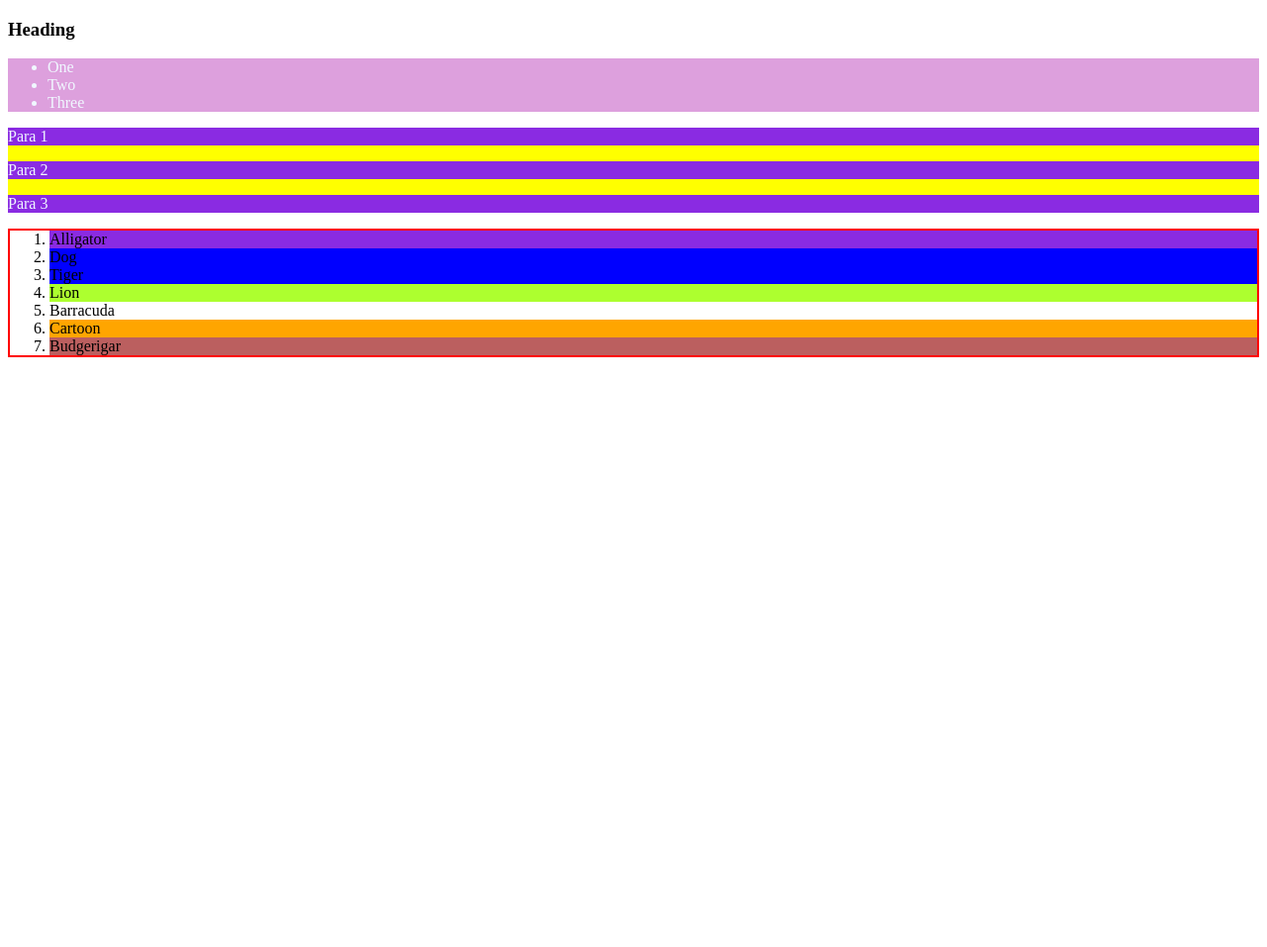
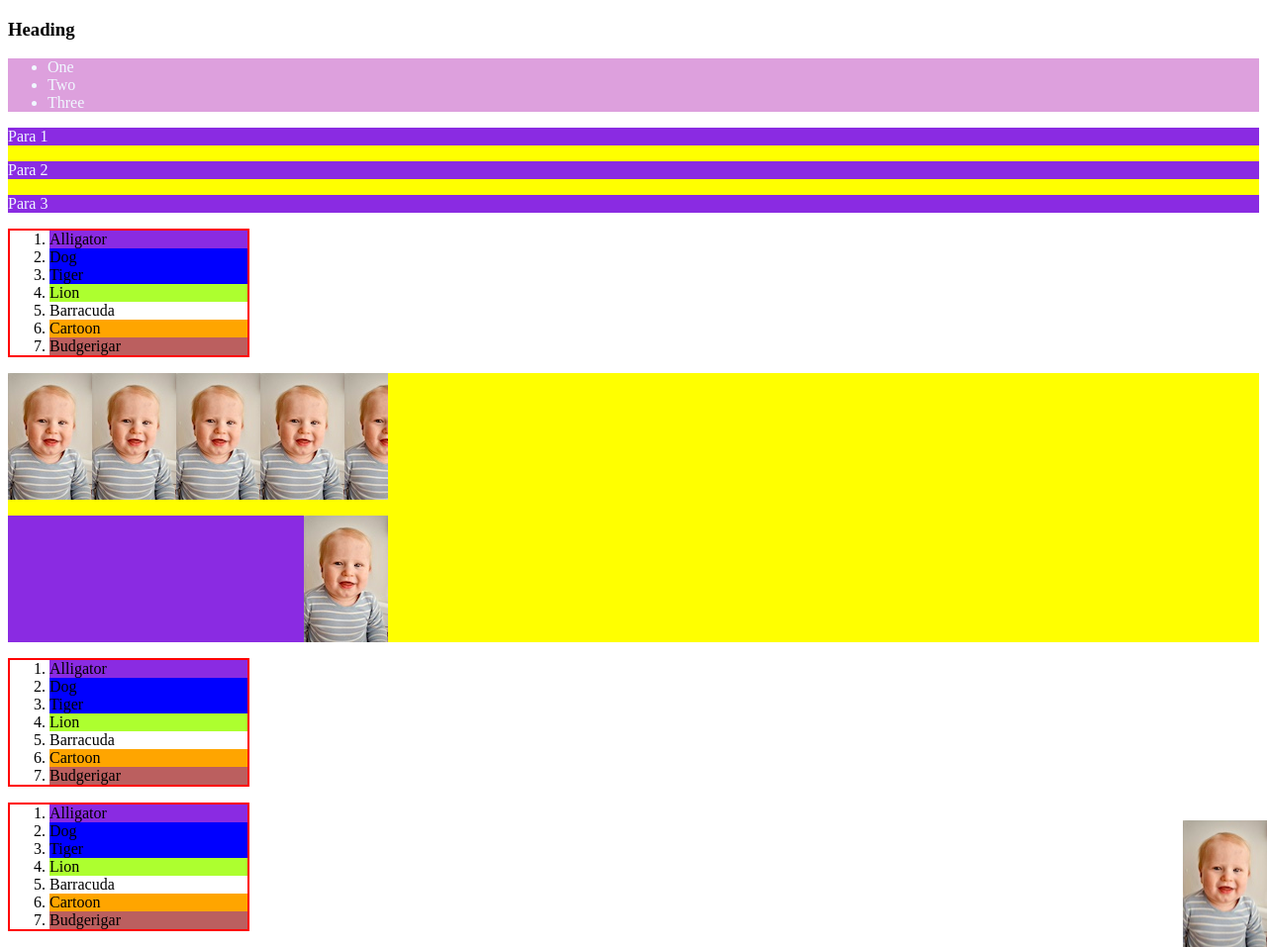
Before and after one commit to MalinJakob/JavaScriptForWebDev, a plain HTML site: page Tasks/Task2/Uppgift1/relative.html in a window 1280 px wide. Shown: the whole page at 99% size. Before the commit the page ends 800 px from the top, so only its background shows below. Drawn offline with Linux system fonts and the light colour scheme.

Commit message:
add image plus css code for background

```diff
--- a/Tasks/Task2/Uppgift1/relative.html
+++ b/Tasks/Task2/Uppgift1/relative.html
@@ -33,6 +33,24 @@
       li[class$="ird"]{
         background: rgb(187, 95, 95);
       }
+      p.repeat{
+        width:384px;
+        height: 128px;
+        background: lightblue url(Images/DSC_0268_Original\ \(kopia\).jpg);
+      }
+      p.repeat-y{
+        width:384px;
+        height: 128px;
+        background: blueviolet url(Images/DSC_0268_Original\ \(kopia\).jpg) repeat-y top right;
+      }
+      body{
+        background: url(Images/DSC_0268_Original\ \(kopia\).jpg) no-repeat bottom right fixed;
+      }
+      ol{
+        width: 200px;
+      }
+
+
     </style>
   </head>
 
@@ -60,5 +78,32 @@
       <li class="topcat">Cartoon</li>
       <li class="domestic bird">Budgerigar</li>
     </ol>
+
+    <div>
+      <p class="repeat"></p>
+      <p class="repeat-y"></p>
+    </div>
+
+
+    <ol id="list">
+      <li class="reptile">Alligator</li>
+      <li class="dometsic animal">Dog</li>
+      <li class="animal wild">Tiger</li>
+      <li class="cat-family">Lion</li>
+      <li class="sea fish">Barracuda</li>
+      <li class="topcat">Cartoon</li>
+      <li class="domestic bird">Budgerigar</li>
+    </ol>
+
+
+    <ol id="list">
+      <li class="reptile">Alligator</li>
+      <li class="dometsic animal">Dog</li>
+      <li class="animal wild">Tiger</li>
+      <li class="cat-family">Lion</li>
+      <li class="sea fish">Barracuda</li>
+      <li class="topcat">Cartoon</li>
+      <li class="domestic bird">Budgerigar</li>
+    </ol>
   </body>
 </html>
```
Also changed, not shown: Tasks/Task2/Uppgift1/Images/DSC_0268_Original (kopia).jpg (added), 3 other files.
